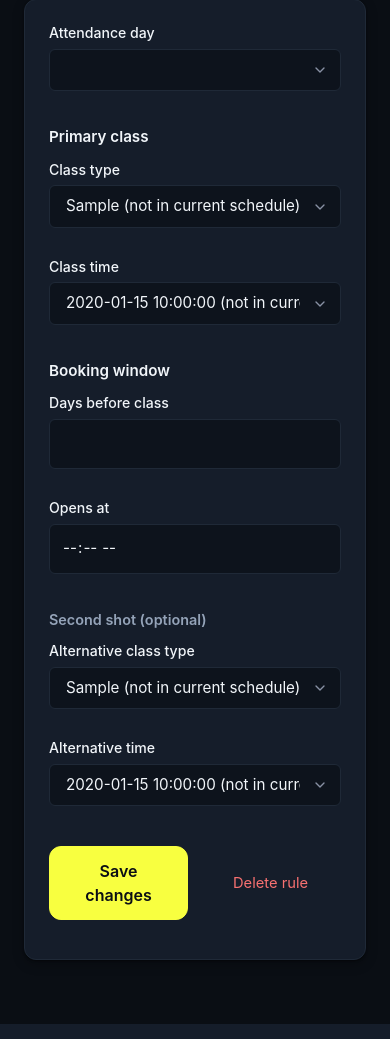
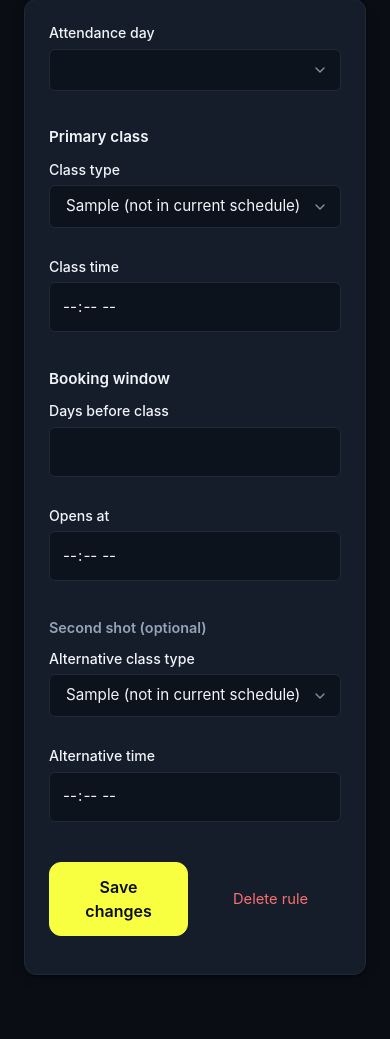
Before and after one commit to jluqueba/wodbuster-booking-scheduler, a Python web app: template src/wodbuster_worker/templates/rules/edit.html in a window 390 px wide; the page is wider, and only the part inside the window is pictured. Shown: the part 287-1326 px from the top of that part. Run offline with Jinja, Linux system fonts and the light colour scheme; the template is opened without the code that fills it: most values are stand-ins (such as "Sample title", 1, 10 or a date in 2020); some libraries are stand-ins or nearby versions; some web fonts are replaced.

Commit message:
feat(rules): native time picker for class-time and second-shot-time (#46)
Follow-up to the picker-shape fix. Class-time and Alternative-time
were `<select>` dropdowns populated from the gym schedule. On
mobile that renders as a system select — no wheel picker, and
awkward for entering a time you already know. Both fields are now
`<input type="time" step="60">`:

- Native OS time picker on iOS / Android (wheel or clock, in the
  device's 24h locale — no AM/PM display).
- Native spinner on desktop with keyboard entry (typing "22:40" works).
- HTML5 spec pins the submitted value to 24h ``HH:MM`` regardless
  of what the UI displays, so `find_matching_slot`,
  `_parse_hhmm`, and the DB column shape all keep working with
  zero server-side normalisation.
- `step="60"` locks precision to whole minutes (no seconds).

**Autocomplete from schedule via `<datalist>`**

Both inputs point at a shared `<datalist id="wb-class-times">`
populated from `picker_time_slots`. Browsers that support datalist
on `type=time` (Chrome, Edge, Firefox) surface the gym's canonical
slots as suggestions while still allowing any typed time. Safari /
iOS ignore the datalist and fall back to the plain native picker —
still a usable UX, just without the autocomplete.

**Class-type stays a `<select>`**

The class-type label must exactly match one of the gym's schedule
names (`find_matching_slot` compares strings). There is no
native "picker" analog for arbitrary strings, and free-text entry
would silently create rules that never book. Both create and edit
keep the disabled-when-picker-empty rendering + form-submit gate
for that field.

**Edit form: no more "not in current schedule" option**

That option existed because the `<select>` could not surface a stored
value the picker no longer knew about. With `<input type="time">`
the stored value is just the input's initial value — no wrapping
needed. The datalist adds current suggestions alongside.

340 pass, 1 skipped, 1 xfail (pre-existing). Ruff + mypy clean.

```diff
--- a/src/wodbuster_worker/templates/rules/edit.html
+++ b/src/wodbuster_worker/templates/rules/edit.html
@@ -92,21 +92,15 @@
         </div>
         <div>
           <label for="class_time">Class time</label>
-          {% set current_class_time = form_values.get('class_time') %}
-          <select id="class_time" name="class_time" required
-                  {% if not picker_time_slots and not current_class_time %}disabled{% endif %}>
-            <option value=""></option>
-            {% if current_class_time and current_class_time not in picker_time_slots %}
-              <option value="{{ current_class_time }}" selected>
-                {{ current_class_time }} (not in current schedule)
-              </option>
-            {% endif %}
-            {% for slot in picker_time_slots %}
-              <option value="{{ slot }}"
-                {% if current_class_time == slot %}selected{% endif %}
-              >{{ slot }}</option>
-            {% endfor %}
-          </select>
+          <input
+            id="class_time"
+            name="class_time"
+            type="time"
+            step="60"
+            list="wb-class-times"
+            value="{{ form_values.get('class_time', '') }}"
+            required
+          >
           {% if errors.get('class_time') %}
             <p class="wb-field-error">{{ errors['class_time'] }}</p>
           {% endif %}
@@ -176,21 +170,14 @@
         </div>
         <div>
           <label for="second_shot_class_time">Alternative time</label>
-          {% set current_ss_time = form_values.get('second_shot_class_time') %}
-          <select id="second_shot_class_time" name="second_shot_class_time"
-                  {% if not picker_time_slots and not current_ss_time %}disabled{% endif %}>
-            <option value=""></option>
-            {% if current_ss_time and current_ss_time not in picker_time_slots %}
-              <option value="{{ current_ss_time }}" selected>
-                {{ current_ss_time }} (not in current schedule)
-              </option>
-            {% endif %}
-            {% for slot in picker_time_slots %}
-              <option value="{{ slot }}"
-                {% if current_ss_time == slot %}selected{% endif %}
-              >{{ slot }}</option>
-            {% endfor %}
-          </select>
+          <input
+            id="second_shot_class_time"
+            name="second_shot_class_time"
+            type="time"
+            step="60"
+            list="wb-class-times"
+            value="{{ form_values.get('second_shot_class_time', '') }}"
+          >
           {% if errors.get('second_shot_class_time') %}
             <p class="wb-field-error">{{ errors['second_shot_class_time'] }}</p>
           {% endif %}
@@ -209,5 +196,18 @@
         </form>
       {% endif %}
     </div>
+
+    {# Autocomplete suggestions for both class-time inputs. Browsers
+       that support datalist on type=time (Chrome, Edge, Firefox)
+       surface the gym's canonical time slots while still allowing
+       any HH:MM value; Safari / iOS ignore the datalist and fall
+       back to the plain native time picker. HTML5 spec pins the
+       submitted value to 24h ``HH:MM`` regardless of display locale,
+       so no server-side normalisation is required. #}
+    <datalist id="wb-class-times">
+      {% for slot in picker_time_slots %}
+        <option value="{{ slot }}">{{ slot }}</option>
+      {% endfor %}
+    </datalist>
   </form>
 {% endblock %}
```
Also changed, not shown: src/wodbuster_worker/templates/rules/create.html (+30 -18 lines), tests/unit/test_booking_executor.py (+32 -16 lines).
